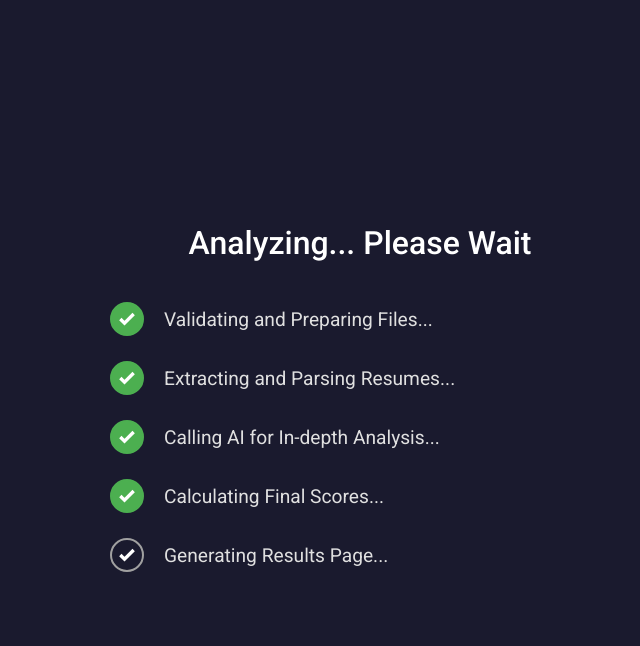
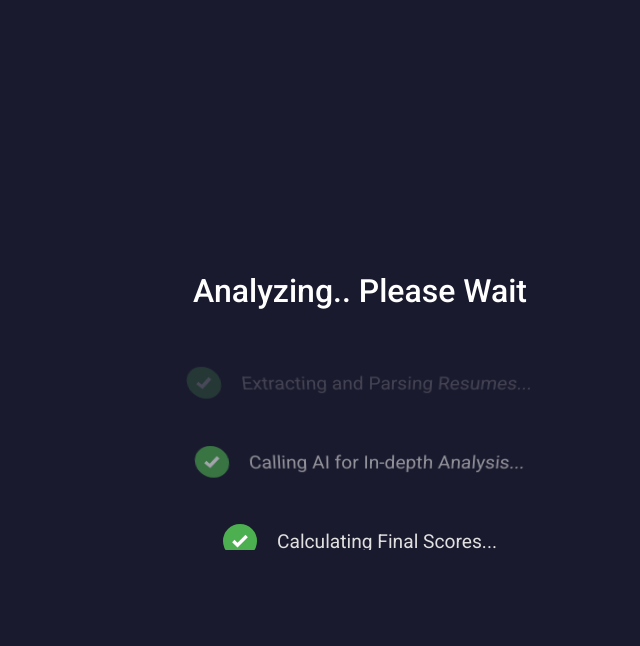
Before and after one commit to yashvisharma1204/JobSyncPro, a Flask app: template templates/loader.html in a window 1280 px wide. Shown: the top 646 px of the page, without its empty margins (280-920 px from the left). Run offline with Flask 3, Linux system fonts and the light colour scheme; the template is opened without the code that fills it, so the values that code supplies are empty.

Commit message:
3d loader

```diff
--- a/templates/loader.html
+++ b/templates/loader.html
@@ -20,26 +20,35 @@
         .loader-container {
             width: 90%;
             max-width: 500px;
+            text-align: center;
         }
         .loader-container h1 {
             font-size: 2rem;
-            text-align: center;
+            /* ✨ Changed: Reduced margin to move the list below it higher up */
             margin-bottom: 40px;
             color: #ffffff;
             font-weight: 500;
         }
+        .progress-window {
+            height: 200px;
+            overflow: hidden;
+            position: relative;
+            perspective: 500px;
+        }
         .progress-list {
             list-style: none;
             padding: 0;
+            transition: transform 0.8s cubic-bezier(0.68, -0.55, 0.27, 1.55);
+            transform-style: preserve-3d;
         }
         .progress-item {
             display: flex;
+            justify-content: center;
             align-items: center;
             font-size: 1.2rem;
             margin-bottom: 25px;
-            opacity: 0;
-            transform: translateY(20px);
-            animation: fadeIn 0.5s ease-out forwards;
+            padding: 10px;
+            transition: opacity 0.8s ease, transform 0.8s ease;
         }
         .progress-item .icon {
             width: 30px;
@@ -51,6 +60,7 @@
             justify-content: center;
             align-items: center;
             transition: all 0.4s ease-in-out;
+            flex-shrink: 0;
         }
         .progress-item.active .icon {
             border-color: #4caf50;
@@ -66,37 +76,21 @@
             stroke-width: 4;
             fill: none;
         }
-        /* Animation delays for each item */
-        .progress-item:nth-child(1) { animation-delay: 0.2s; }
-        .progress-item:nth-child(2) { animation-delay: 0.4s; }
-        .progress-item:nth-child(3) { animation-delay: 0.6s; }
-        .progress-item:nth-child(4) { animation-delay: 0.8s; }
-        .progress-item:nth-child(5) { animation-delay: 1.0s; }
-
-        @keyframes fadeIn {
-            to {
-                opacity: 1;
-                transform: translateY(0);
-            }
-        }
         @keyframes drawCheck {
             to {
                 stroke-dashoffset: 0;
             }
         }
-
-        /* --- ADDED SPINNER STYLES --- */
         .loader {
             width: 50px;
             height: 50px;
             border-radius: 50%;
-            border: 6px solid #a0a0a0; /* Spinner track color */
-            border-top-color: #4caf50; /* Spinner moving color */
+            border: 6px solid #a0a0a0;
+            border-top-color: #4caf50;
             animation: spin 1s linear infinite;
-            margin: 40px auto 0 auto;
-            display: none; /* Hide by default */
+            margin: 50px auto 0;
+            display: none;
         }
-
         @keyframes spin {
             to {
                 transform: rotate(360deg);
@@ -107,80 +101,103 @@
 <body>
 
 <div class="loader-container">
-    <h1>Analyzing... Please Wait</h1>
+    <h1>Analyzing<span id="ellipsis">.</span> Please Wait</h1>
+
+    <div class="progress-window">
         <ul class="progress-list">
-        <li class="progress-item" id="step1">
-            <div class="icon">
-                <svg width="20" height="20" viewBox="0 0 24 24">
-                    <path class="checkmark" d="M20 6L9 17l-5-5"/>
-                </svg>
-            </div>
+            <li class="progress-item">
+                <div class="icon"><svg width="20" height="20" viewBox="0 0 24 24"><path class="checkmark" d="M20 6L9 17l-5-5"/></svg></div>
                 <span>Validating and Preparing Files...</span>
             </li>
-        <li class="progress-item" id="step2">
-            <div class="icon">
-                <svg width="20" height="20" viewBox="0 0 24 24">
-                    <path class="checkmark" d="M20 6L9 17l-5-5"/>
-                </svg>
-            </div>
+            <li class="progress-item">
+                <div class="icon"><svg width="20" height="20" viewBox="0 0 24 24"><path class="checkmark" d="M20 6L9 17l-5-5"/></svg></div>
                 <span>Extracting and Parsing Resumes...</span>
             </li>
-        <li class="progress-item" id="step3">
-            <div class="icon">
-                <svg width="20" height="20" viewBox="0 0 24 24">
-                    <path class="checkmark" d="M20 6L9 17l-5-5"/>
-                </svg>
-            </div>
+            <li class="progress-item">
+                <div class="icon"><svg width="20" height="20" viewBox="0 0 24 24"><path class="checkmark" d="M20 6L9 17l-5-5"/></svg></div>
                 <span>Calling AI for In-depth Analysis...</span>
             </li>
-        <li class="progress-item" id="step4">
-            <div class="icon">
-                 <svg width="20" height="20" viewBox="0 0 24 24">
-                    <path class="checkmark" d="M20 6L9 17l-5-5"/>
-                </svg>
-            </div>
+            <li class="progress-item">
+                <div class="icon"><svg width="20" height="20" viewBox="0 0 24 24"><path class="checkmark" d="M20 6L9 17l-5-5"/></svg></div>
                 <span>Calculating Final Scores...</span>
             </li>
-         <li class="progress-item" id="step5">
-            <div class="icon">
-                 <svg width="20" height="20" viewBox="0 0 24 24">
-                    <path class="checkmark" d="M20 6L9 17l-5-5"/>
-                </svg>
-            </div>
+             <li class="progress-item">
+                <div class="icon"><svg width="20" height="20" viewBox="0 0 24 24"><path class="checkmark" d="M20 6L9 17l-5-5"/></svg></div>
                 <span>Generating Results Page...</span>
             </li>
         </ul>
+    </div>
 
     <div class="loader" id="final-spinner"></div>
 </div>
 
 <script>
     document.addEventListener('DOMContentLoaded', () => {
+        const progressWindow = document.querySelector('.progress-window');
+        const progressList = document.querySelector('.progress-list');
         const steps = document.querySelectorAll('.progress-item');
         const spinner = document.getElementById('final-spinner');
+        const ellipsis = document.getElementById('ellipsis');
         const stepCount = steps.length;
-        const staggerTime = 1700; // Time between each step animation
-        const initialDelay = 1000;
 
-        // This part runs your checkmark animations
+        if (steps.length === 0) return;
+
+        const itemHeight = steps[0].offsetHeight;
+        const windowHeight = progressWindow.offsetHeight;
+
+        const staggerTime = 1800;
+        const initialDelay = 500;
+
+        let dotCount = 1;
+        const ellipsisInterval = setInterval(() => {
+            ellipsis.textContent = '.'.repeat(dotCount);
+            dotCount = (dotCount % 3) + 1;
+        }, 600);
+
+        function updateView(activeIndex) {
+            const scrollOffset = (windowHeight / 2) - (itemHeight / 2) - (activeIndex * itemHeight);
+            progressList.style.transform = `translateY(${scrollOffset}px)`;
+
+            steps.forEach((step, i) => {
+                const distance = i - activeIndex;
+                let opacity = 0;
+                let rotation = 0;
+
+                if (distance === 0) {
+                    opacity = 1;
+                    rotation = 0;
+                } else if (Math.abs(distance) === 1) {
+                    opacity = 0.6;
+                    rotation = 20 * Math.sign(distance);
+                } else {
+                    opacity = 0.2;
+                    rotation = 30 * Math.sign(distance);
+                }
+
+                step.style.opacity = opacity;
+                step.style.transform = `rotateX(${rotation}deg)`;
+            });
+        }
+
+        updateView(-1);
+
         steps.forEach((step, index) => {
             setTimeout(() => {
                 step.classList.add('active');
+                updateView(index);
             }, initialDelay + (index * staggerTime));
         });
 
-        // Calculate when the last checkmark animation finishes
-        const showSpinnerTime = initialDelay + ((stepCount - 1) * staggerTime) + 700; // 700ms is for the animation itself
-
-        // This part shows the spinner after the checkmarks are done
+        const showSpinnerTime = initialDelay + (stepCount * staggerTime);
         setTimeout(() => {
             spinner.style.display = 'block';
         }, showSpinnerTime);
 
-        // This part redirects to the results page after the total time
+        const redirectTime = showSpinnerTime + 2000;
         setTimeout(() => {
+            clearInterval(ellipsisInterval);
             window.location.href = "{{ url_for('results') }}";
-        }, 10000); // Total 10-second delay
+        }, redirectTime);
     });
 </script>
 
```
Also changed, not shown: 2 other files. Lines whose indentation alone changed are shown as unchanged.
